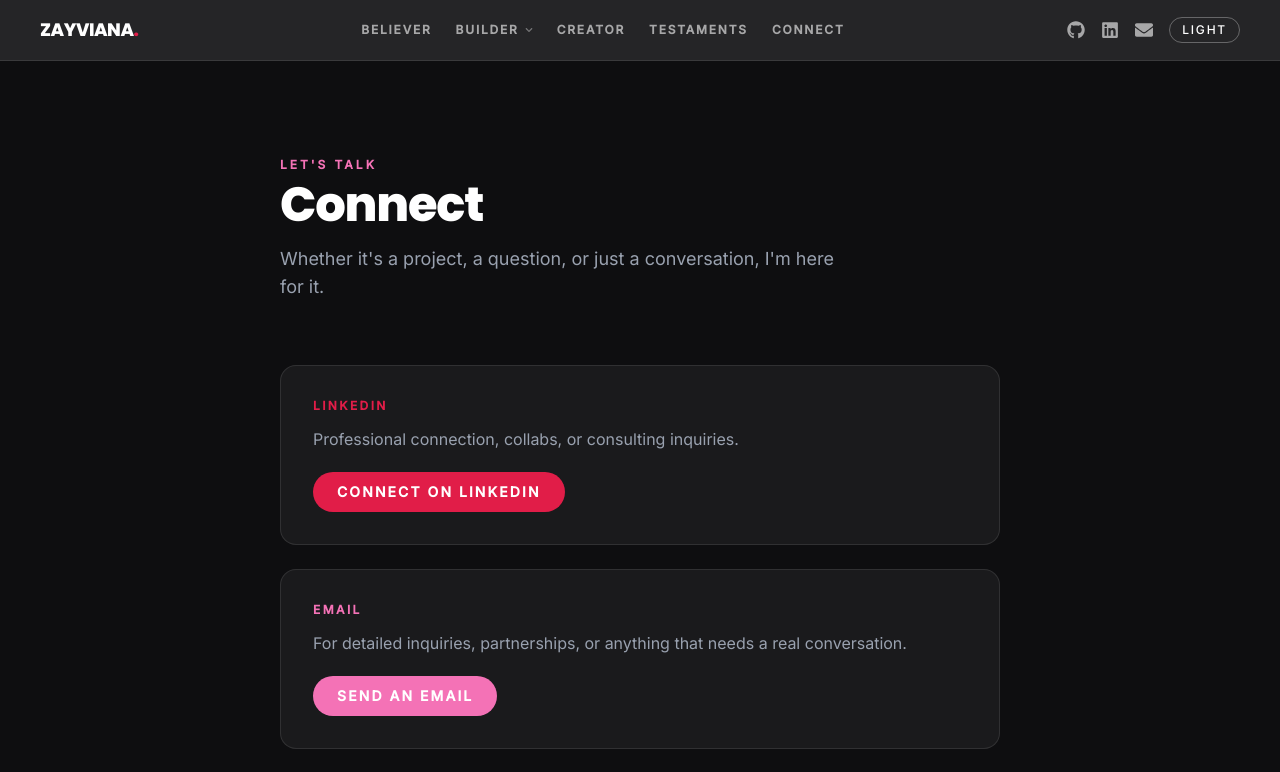
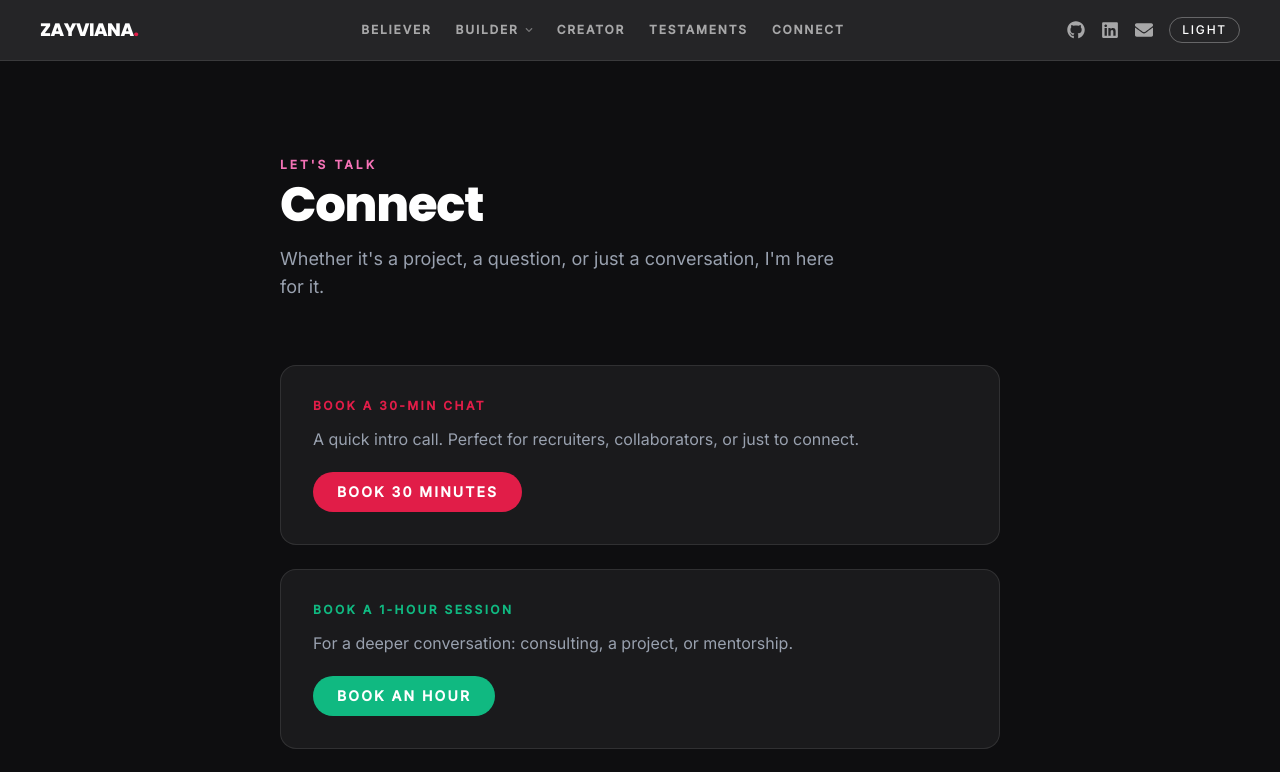
Before and after one commit to zayvianas/zayviana.com, a Next.js app: page /connect in a window 1280 px wide. Shown: the top 772 px of the page. Built offline with nearby package versions, Linux system fonts and the light colour scheme.

Commit message:
Add booking links: 30-min call on portfolio (recruiters) + 30-min/1-hour options on Connect

```diff
--- a/app/connect/ConnectView.tsx
+++ b/app/connect/ConnectView.tsx
@@ -3,6 +3,22 @@
 import { useColorMode } from "../components/ColorModeProvider"
 
 const ways = [
+  {
+    label: "Book a 30-min chat",
+    desc: "A quick intro call. Perfect for recruiters, collaborators, or just to connect.",
+    href: "https://calendar.app.google/6SxperZ148UqN4vz9",
+    cta: "Book 30 minutes",
+    color: "#e11d48",
+    external: true,
+  },
+  {
+    label: "Book a 1-hour session",
+    desc: "For a deeper conversation: consulting, a project, or mentorship.",
+    href: "https://calendar.app.google/wZpM17NFu1f9cUTp7",
+    cta: "Book an hour",
+    color: "#10b981",
+    external: true,
+  },
   {
     label: "LinkedIn",
     desc: "Professional connection, collabs, or consulting inquiries.",
--- a/app/professional/BuilderView.tsx
+++ b/app/professional/BuilderView.tsx
@@ -4,6 +4,7 @@ import { useColorMode } from "../components/ColorModeProvider"
 import { techCategories, clients, builds } from "../lib/siteData"
 
 const LINKEDIN = "https://www.linkedin.com/in/zayviana/"
+const BOOKING = "https://calendar.app.google/6SxperZ148UqN4vz9"
 
 const focus = ["Product Management", "AI & Delivery", "Stakeholder Management", "IT Transformation", "Agile / Scrum"]
 
@@ -106,16 +107,16 @@ Senior Data &amp; AI Product Manager and Delivery Manager at RevStar, and a peop
         </p>
 
         <div className="mt-8 flex flex-wrap gap-3">
+          <a href={BOOKING} target="_blank" rel="noopener noreferrer"
+            className="gradient-tag rounded-full px-8 py-3 text-sm font-semibold uppercase tracking-[0.12em] text-white transition hover:opacity-90">
+            Book a 30-min call
+          </a>
           <a href={LINKEDIN} target="_blank" rel="noopener noreferrer"
-            className="gradient-tag rounded-full px-8 py-3 text-sm font-semibold uppercase tracking-[0.12em] text-white transition hover:opacity-90">
-            View LinkedIn
-          </a>
-          <a href="/connect"
             className={`rounded-full border px-8 py-3 text-sm font-semibold uppercase tracking-[0.12em] transition ${
               dark ? "border-white/30 text-white hover:bg-white hover:text-[#0e0e10]"
                    : "border-black/20 text-[#0e0e10] hover:bg-[#0e0e10] hover:text-white"
             }`}>
-            Get in touch
+            View LinkedIn
           </a>
         </div>
 
@@ -277,16 +278,16 @@ Senior Data &amp; AI Product Manager and Delivery Manager at RevStar, and a peop
             Open to roles, consulting, and collaborations at the intersection of product, AI, and impact.
           </p>
           <div className="flex flex-wrap justify-center gap-3">
+            <a href={BOOKING} target="_blank" rel="noopener noreferrer"
+              className="gradient-tag inline-block rounded-full px-8 py-3 text-sm font-semibold uppercase tracking-[0.12em] text-white transition hover:opacity-90">
+              Book a 30-min call
+            </a>
             <a href={LINKEDIN} target="_blank" rel="noopener noreferrer"
-              className="gradient-tag inline-block rounded-full px-8 py-3 text-sm font-semibold uppercase tracking-[0.12em] text-white transition hover:opacity-90">
-              View LinkedIn
-            </a>
-            <a href="/connect"
               className={`inline-block rounded-full border px-8 py-3 text-sm font-semibold uppercase tracking-[0.12em] transition ${
                 dark ? "border-white/30 text-white hover:bg-white hover:text-[#0e0e10]"
                      : "border-black/20 text-[#0e0e10] hover:bg-[#0e0e10] hover:text-white"
               }`}>
-              Get in touch
+              View LinkedIn
             </a>
           </div>
         </div>
```
